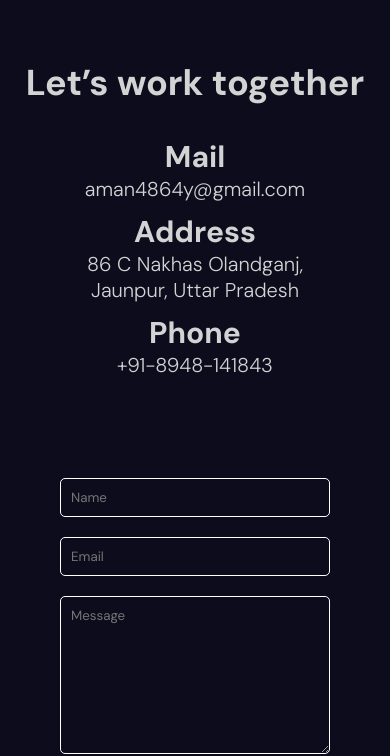
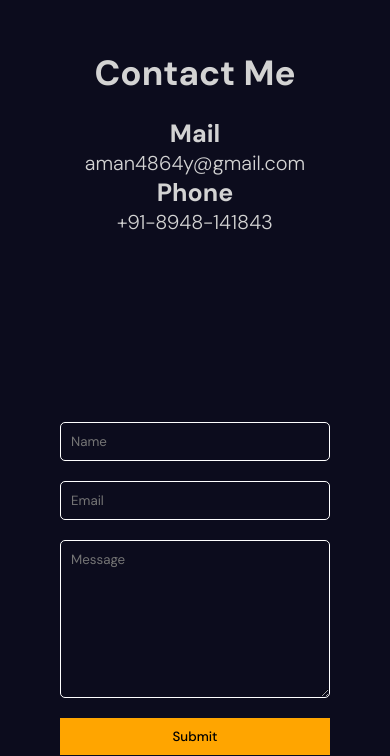
Before and after one commit to amany4864/Aman-portfolio, a React (Vite) app: page / in a window 390 px wide. Shown: the part 7590-8346 px from the top of the page. Built offline with nearby package versions, Linux system fonts and the light colour scheme.

Commit message:
Improve Mobile view for conatacts component

```diff
--- a/components/contact/Contact.jsx
+++ b/components/contact/Contact.jsx
@@ -55,12 +55,12 @@ const Contact = () => {
       whileInView="animate"
     >
       <motion.div className="textContainer" variants={variants}>
-        <motion.h1 variants={variants}>Let’s work together</motion.h1>
+        <motion.h1 variants={variants}>Contact Me</motion.h1>
         <motion.div className="item" variants={variants}>
           <h2>Mail</h2>
           <span>aman4864y@gmail.com</span>
         </motion.div>
-        <motion.div className="item" variants={variants}>
+        <motion.div className="Address" variants={variants}>
           <h2>Address</h2>
           <span>86 C Nakhas Olandganj,
           <br/> Jaunpur, Uttar Pradesh</span>
--- a/components/contact/contact.scss
+++ b/components/contact/contact.scss
@@ -1,4 +1,12 @@
 @import "/src/app.scss";
+
+.Address{
+
+  @include mobile{
+    display: none;
+  }
+
+}
 
 .contact {
   font-size: 20px;
@@ -13,6 +21,7 @@
     width: 100%;
     padding: 10px;
     flex-direction: column;
+    gap: 1px;
   }
 
   .textContainer {
@@ -22,10 +31,10 @@
     gap: 40px;
 
     @include mobile {
-      gap: 10px;
+      gap: 0px;
       text-align: center;
       align-items: center;
-      margin-top: 50px;
+      margin-top: 40px;
     }
 
     h1 {
@@ -33,7 +42,14 @@
       line-height: 88px;
 
       @include mobile {
-        font-size: 36px;
+        font-size: 35px;
+      }
+    }
+
+    h2 {
+      // font-size: 0px;
+      @include mobile{
+        font-size: 25px;
       }
     }
 
```
